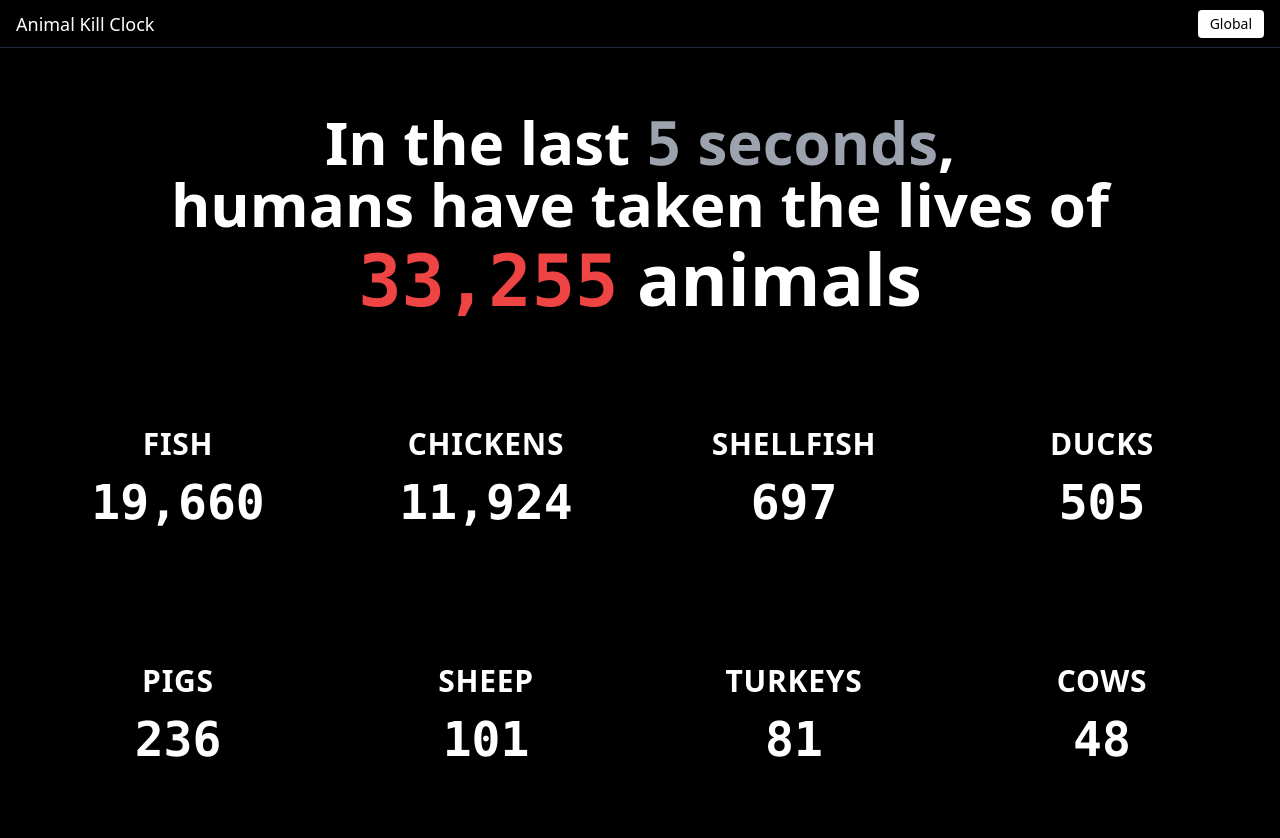
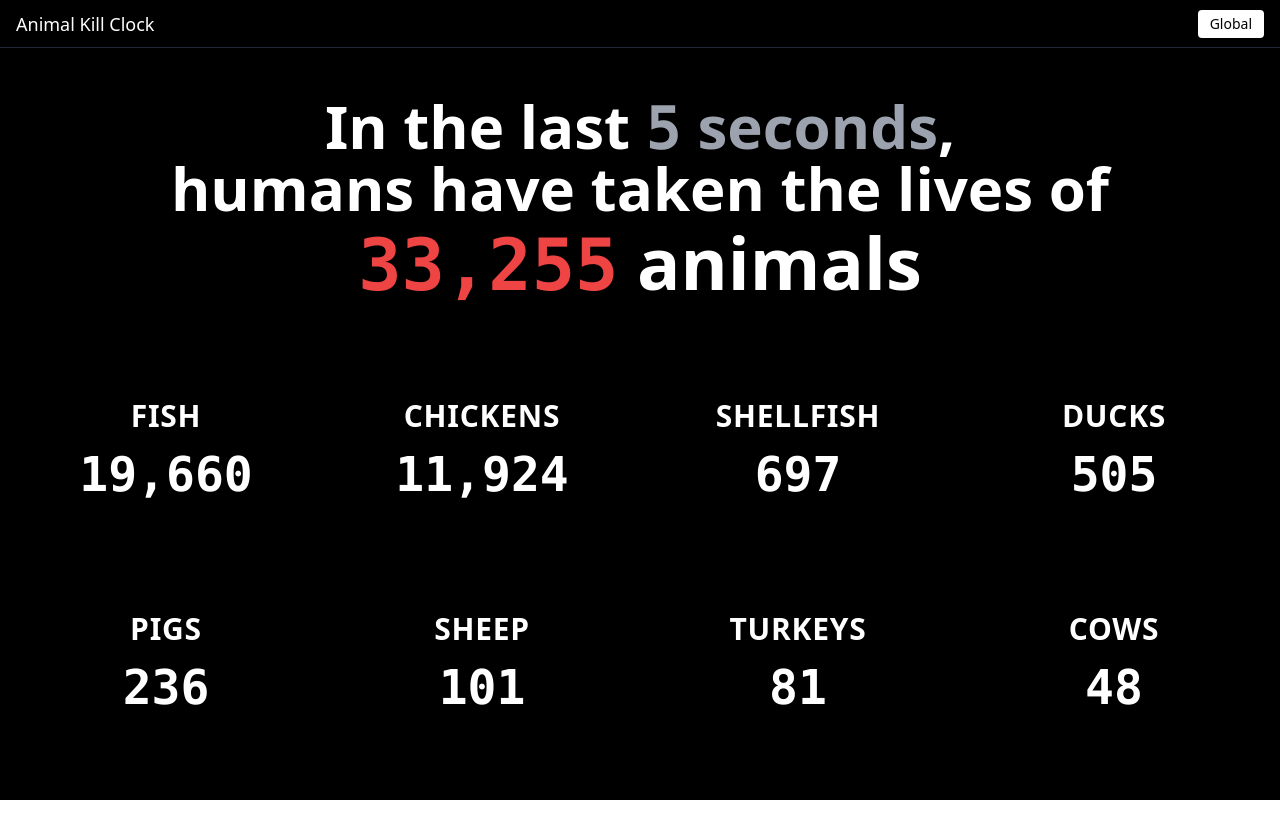
Before and after one commit to Stimul8d/ARA-Kill-Clock, a SvelteKit app: page / in a window 1280 px wide. Shown: the top 838 px of the page. After the commit the page ends 800 px from the top, so only its background shows below. Built offline with nearby package versions, Linux system fonts and the light colour scheme.

Commit message:
refactor layout and page components for improved structure; adjust NavBar and TotalCounter positioning for better visibility

```diff
--- a/src/routes/+layout.svelte
+++ b/src/routes/+layout.svelte
@@ -4,9 +4,11 @@
   let { children } = $props();
 </script>
 
-<div class="min-h-screen bg-black">
-  <NavBar />
-  <main class="container mx-auto p-4">
+<div class="min-h-screen bg-black relative">
+  <div class="absolute top-0 left-0 right-0 z-50">
+    <NavBar />
+  </div>
+  <main class="h-screen">
     {@render children()}
   </main>
 </div>
--- a/src/routes/+page.svelte
+++ b/src/routes/+page.svelte
@@ -17,8 +17,10 @@
   updateCounts();
 </script>
 
-<div class="min-h-screen flex flex-col">
-  <TotalCounter />
+<div class="h-screen flex flex-col">
+  <div class="pt-12"> <!-- Space for the header -->
+    <TotalCounter />
+  </div>
   <div class="flex-1 grid grid-cols-2 md:grid-cols-4 gap-4 px-4" style="padding-bottom: 5vh;">
     {#each $animalCounts as animal}
       <Counter {animal} />
```
